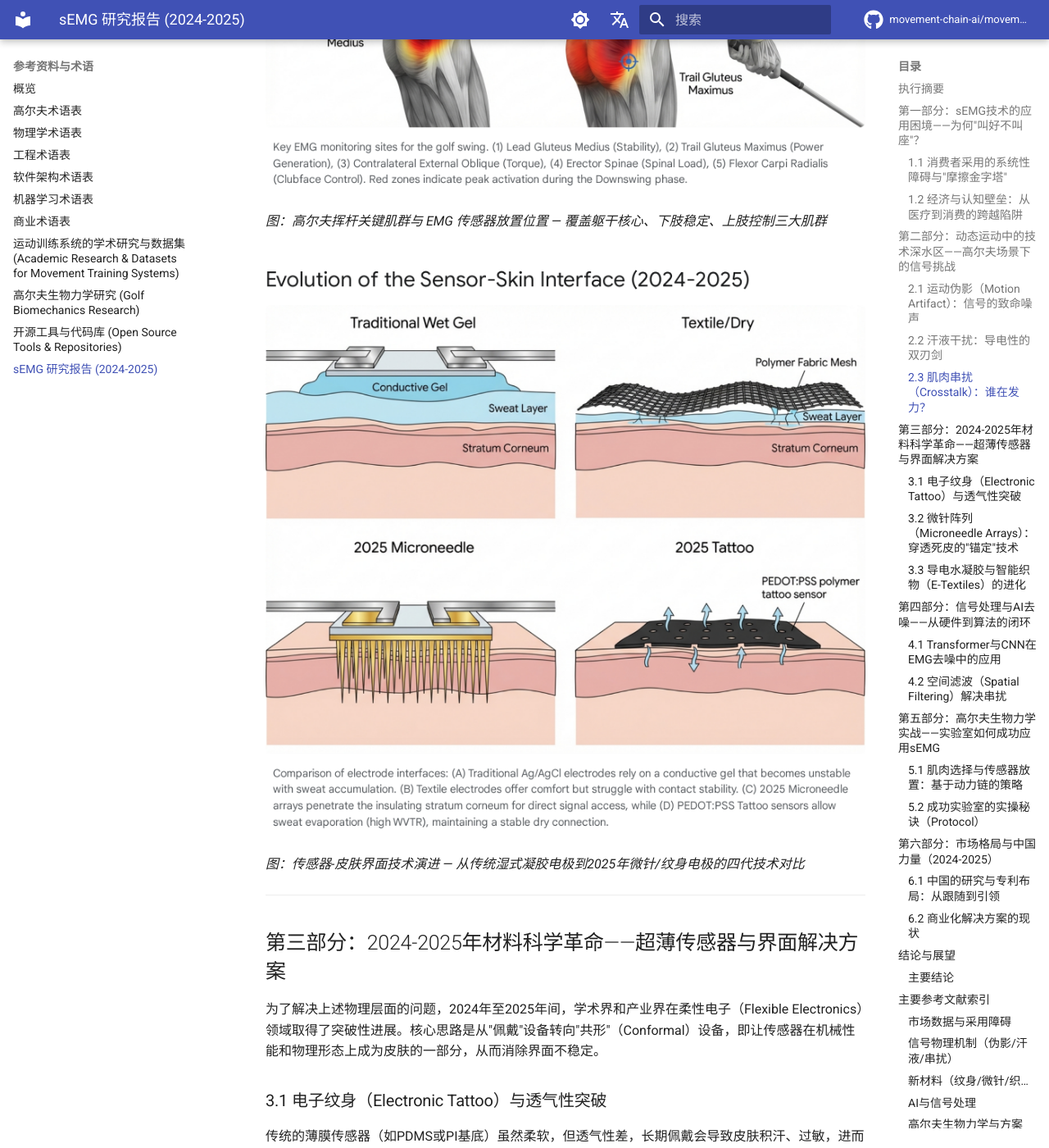
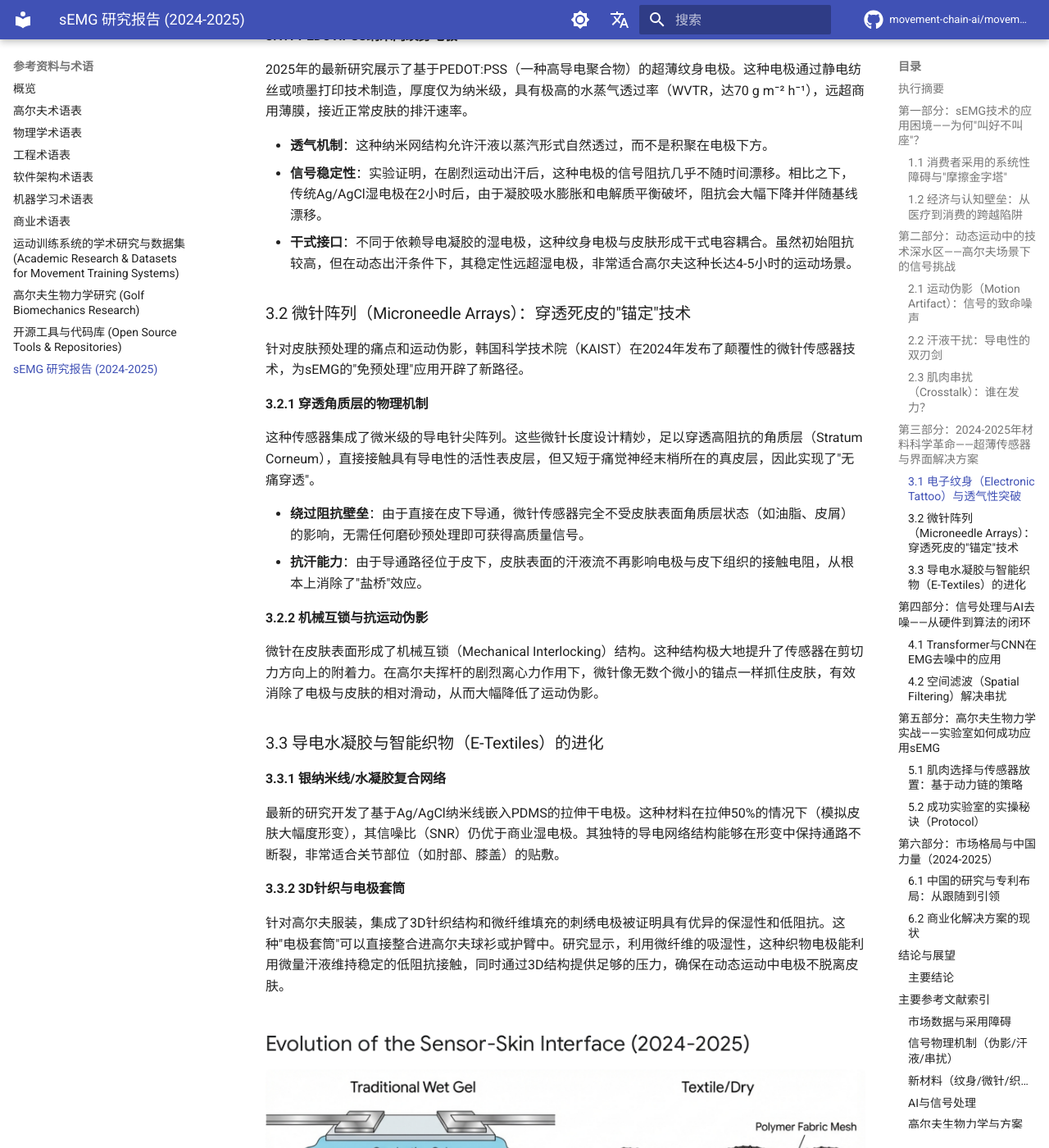
Before and after one commit to movement-chain-ai/movement-chain-docs, an MkDocs documentation site: the page built from docs/zh/reference/semg-research-2024-2025.md, in a window 1280 px wide and 1400 px high, scrolled down 4604 px. Shown: the whole window at 82% size. Built offline with MkDocs 1.6.1 and Material for MkDocs 9.7.7, drawn with Linux system fonts in a browser that asks for light colours; comment, search, counter and statistics services are not loaded; the version menu is left out.

Commit message:
调整 sEMG 研究文档中图片位置
- 移动传感器放置图到 §5.1.3 上肢肌群说明之后
- 移动电极演进图到 §3.3.2 针织电极说明之后

🤖 Generated with [Claude Code](https://claude.com/claude-code)

Co-Authored-By: Claude Opus 4.5 <noreply@anthropic.com>

```diff
--- a/docs/zh/reference/semg-research-2024-2025.md
+++ b/docs/zh/reference/semg-research-2024-2025.md
@@ -106,14 +106,6 @@
 
 串扰会导致"假阳性"激活。在分析挥杆释放（Release）阶段时，如果无法区分负责握力的肌肉和负责手腕角度维持的肌肉，就无法准确评估握杆压力与手腕释放时机的关系，从而误导教练的战术调整。研究表明，在高激活水平下，未经过空间滤波处理的sEMG信号，其串扰幅度可能高达原始信号的10%以上，足以掩盖细微的控制策略变化。
 
-![高尔夫挥杆运动学与传感器放置图](../images/semg-golf-sensor-placement.png)
-
-*图：高尔夫挥杆关键肌群与 EMG 传感器放置位置 — 覆盖躯干核心、下肢稳定、上肢控制三大肌群*
-
-![传感器-皮肤界面演进 (2024-2025)](../images/semg-electrode-evolution-2024-2025.png)
-
-*图：传感器-皮肤界面技术演进 — 从传统湿式凝胶电极到2025年微针/纹身电极的四代技术对比*
-
 ---
 
 ## 第三部分：2024-2025年材料科学革命——超薄传感器与界面解决方案
@@ -156,6 +148,8 @@
 #### 3.3.2 3D针织与电极套筒
 
 针对高尔夫服装，集成了3D针织结构和微纤维填充的刺绣电极被证明具有优异的保湿性和低阻抗。这种"电极套筒"可以直接整合进高尔夫球衫或护臂中。研究显示，利用微纤维的吸湿性，这种织物电极能利用微量汗液维持稳定的低阻抗接触，同时通过3D结构提供足够的压力，确保在动态运动中电极不脱离皮肤。
+
+![传感器-皮肤界面演进 (2024-2025)](../images/semg-electrode-evolution-2024-2025.png)
 
 ---
 
@@ -215,6 +209,9 @@ Transformer架构最初用于自然语言处理，现已被成功迁移至生理
 #### 5.1.3 控制与释放群（上肢）
 
 - **前臂屈肌/伸肌**：控制杆面角度和握杆压力。此处必须使用小尺寸电极（<20mm）或双重差分电极以避免串扰。传感器应放置在肌肉腹最隆起处，且需通过超声波引导确认位置，以避开重叠区域。
+
+![高尔夫挥杆运动学与传感器放置图](../images/semg-golf-sensor-placement.png)
+
 
 ### 5.2 成功实验室的实操秘诀（Protocol）
 
```
